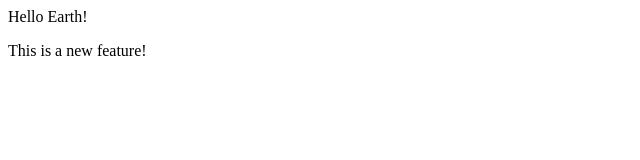
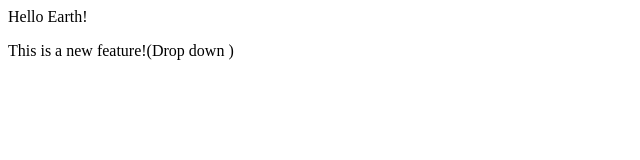
Before and after one commit to Ashvin2508/localRepo, a plain HTML site: page index.html in a window 1280 px wide. Shown: the full height of the page, 0-640 px from the left. Drawn offline with Linux system fonts and the light colour scheme.

Commit message:
Add Drop down

```diff
--- a/index.html
+++ b/index.html
@@ -1,2 +1,2 @@
 <p>Hello Earth!</p>
-<p>This is a new feature!</p>
+<p>This is a new feature!(Drop down )</p>
```
